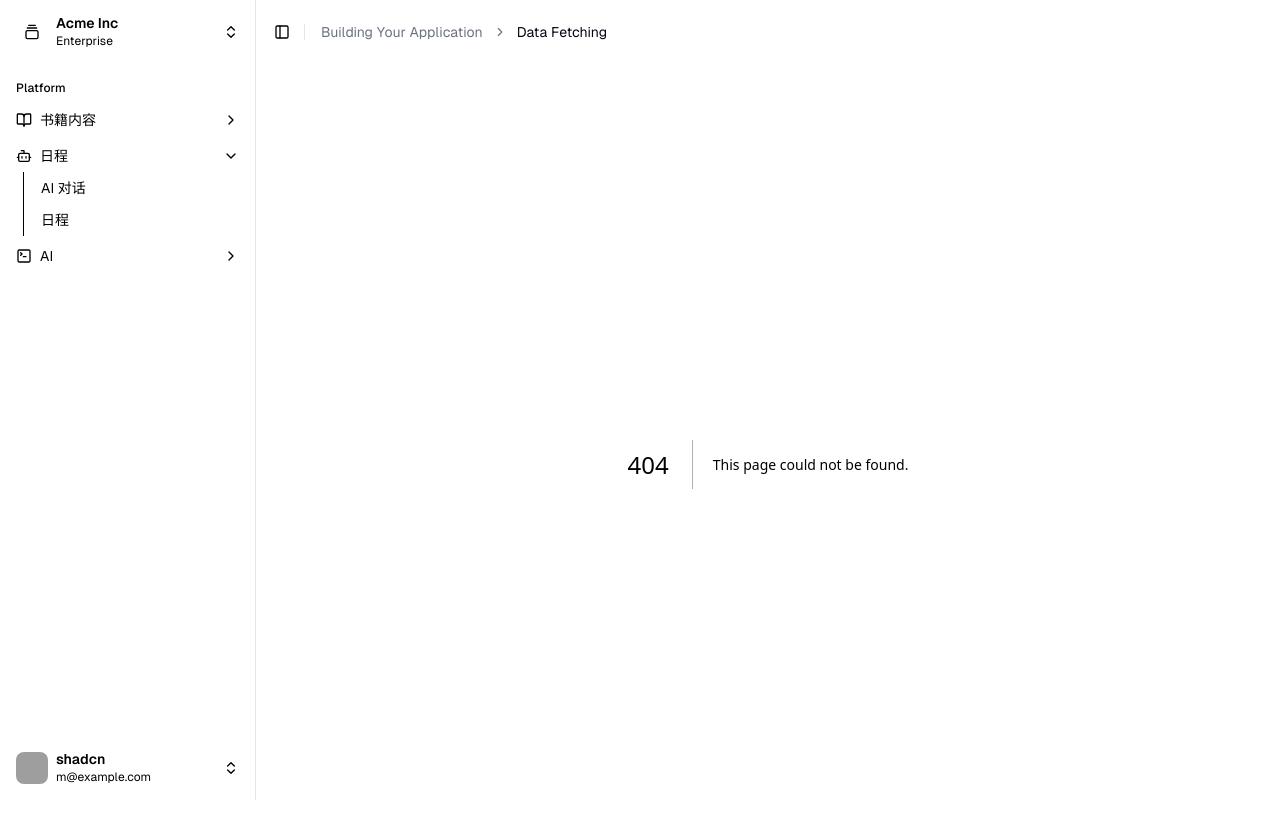
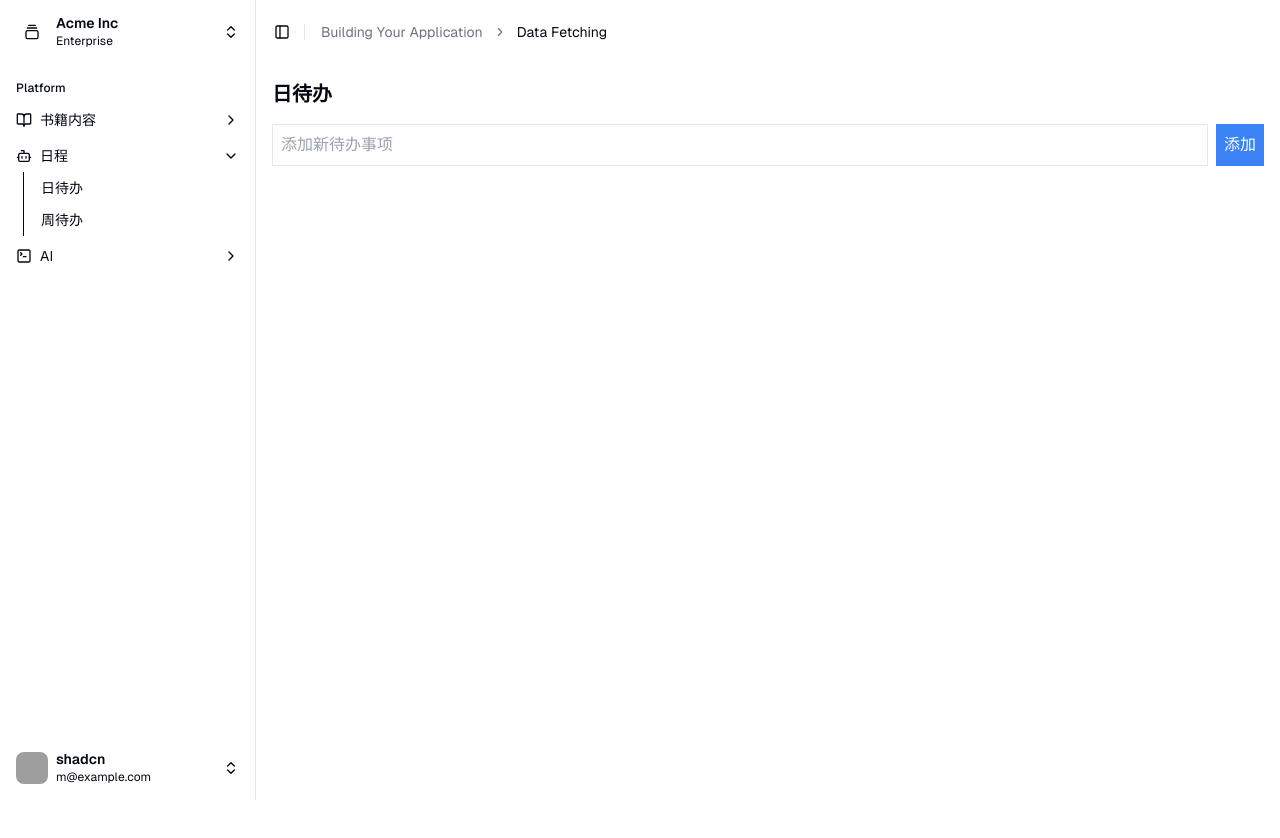
Before and after one commit to yellowpoint/book-impossible, a Next.js app: page /schedule in a window 1280 px wide. Before the commit this address had no page. Shown: the top 838 px of the page. After the commit the page ends 800 px from the top, so only its background shows below. Built offline with nearby package versions, Linux system fonts and the light colour scheme; grey boxes are pictures that could not be loaded.

Commit message:
添加日待办-没cursor就是麻烦了呀

```diff
--- /dev/null
+++ b/src/app/schedule/page.jsx
@@ -0,0 +1,53 @@
+"use client"
+import React, { useState } from 'react';
+
+const DailyTodoPage = () => {
+  const [todos, setTodos] = useState([]);
+  const [inputValue, setInputValue] = useState('');
+
+  const addTodo = () => {
+    if (inputValue.trim()) {
+      setTodos([...todos, { text: inputValue, completed: false }]);
+      setInputValue('');
+    }
+  };
+
+  const toggleTodo = (index) => {
+    const newTodos = [...todos];
+    newTodos[index].completed = !newTodos[index].completed;
+    setTodos(newTodos);
+  };
+
+  return (
+    <div className="p-4">
+      <h1 className="text-xl font-bold mb-4">日待办</h1>
+      <div className="flex mb-4">
+        <input
+          type="text"
+          value={inputValue}
+          onChange={(e) => setInputValue(e.target.value)}
+          className="border p-2 flex-1"
+          placeholder="添加新待办事项"
+        />
+        <button onClick={addTodo} className="bg-blue-500 text-white p-2 ml-2">
+          添加
+        </button>
+      </div>
+      <ul>
+        {todos.map((todo, index) => (
+          <li key={index} className="flex items-center mb-2">
+            <input
+              type="checkbox"
+              checked={todo.completed}
+              onChange={() => toggleTodo(index)}
+              className="mr-2"
+            />
+            <span className={todo.completed ? 'line-through' : ''}>{todo.text}</span>
+          </li>
+        ))}
+      </ul>
+    </div>
+  );
+};
+
+export default DailyTodoPage;
--- a/src/components/app-sidebar.jsx
+++ b/src/components/app-sidebar.jsx
@@ -86,12 +86,12 @@ const data = {
       icon: Bot,
       items: [
         {
-          title: "AI 对话",
-          url: "/chat",
+          title: "日待办",
+          url: "/schedule",
         },
         {
-          title: "日程",
-          url: "/schedule",
+          title: "周待办",
+          url: "/schedule/week",
         },
       ],
     },
```
